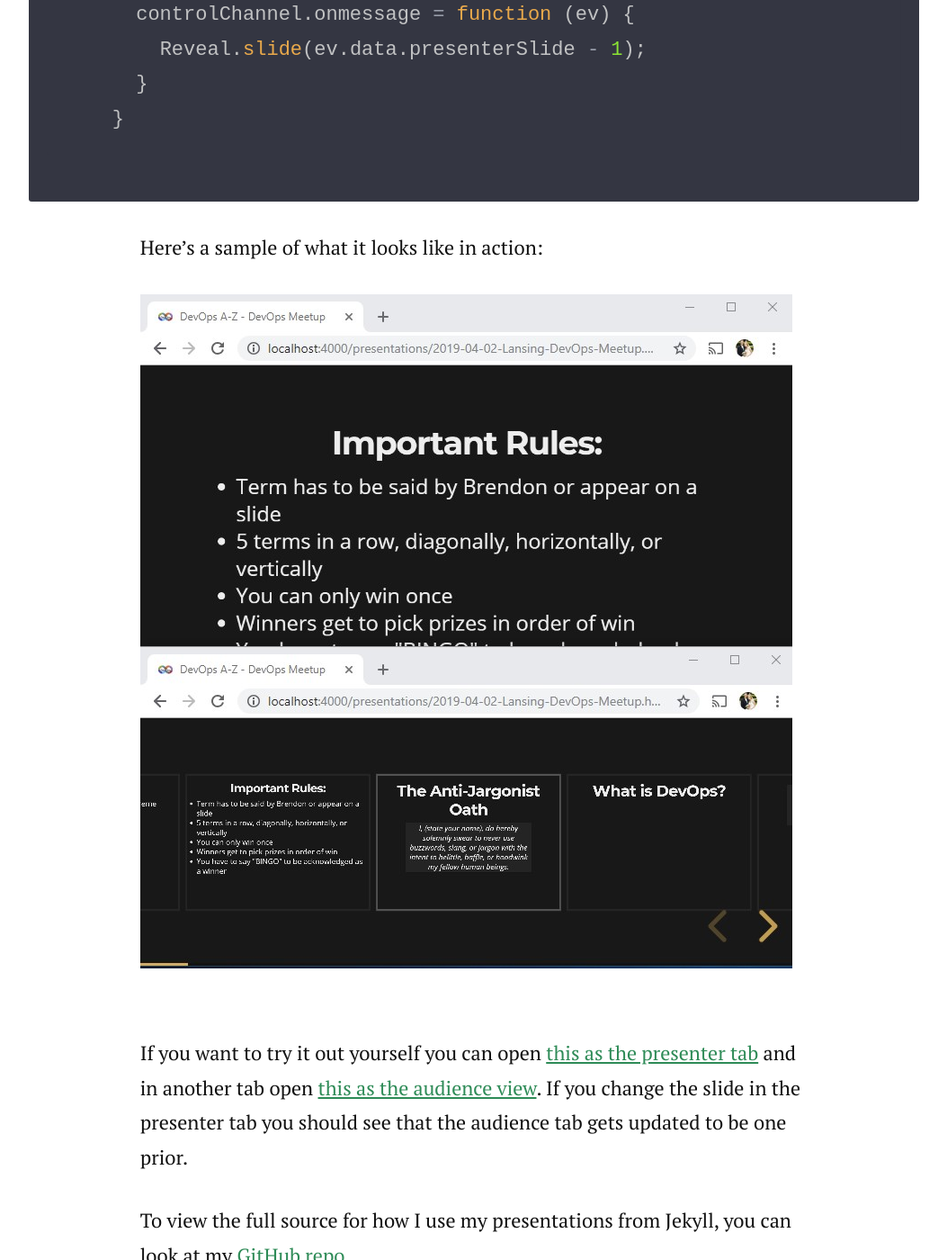
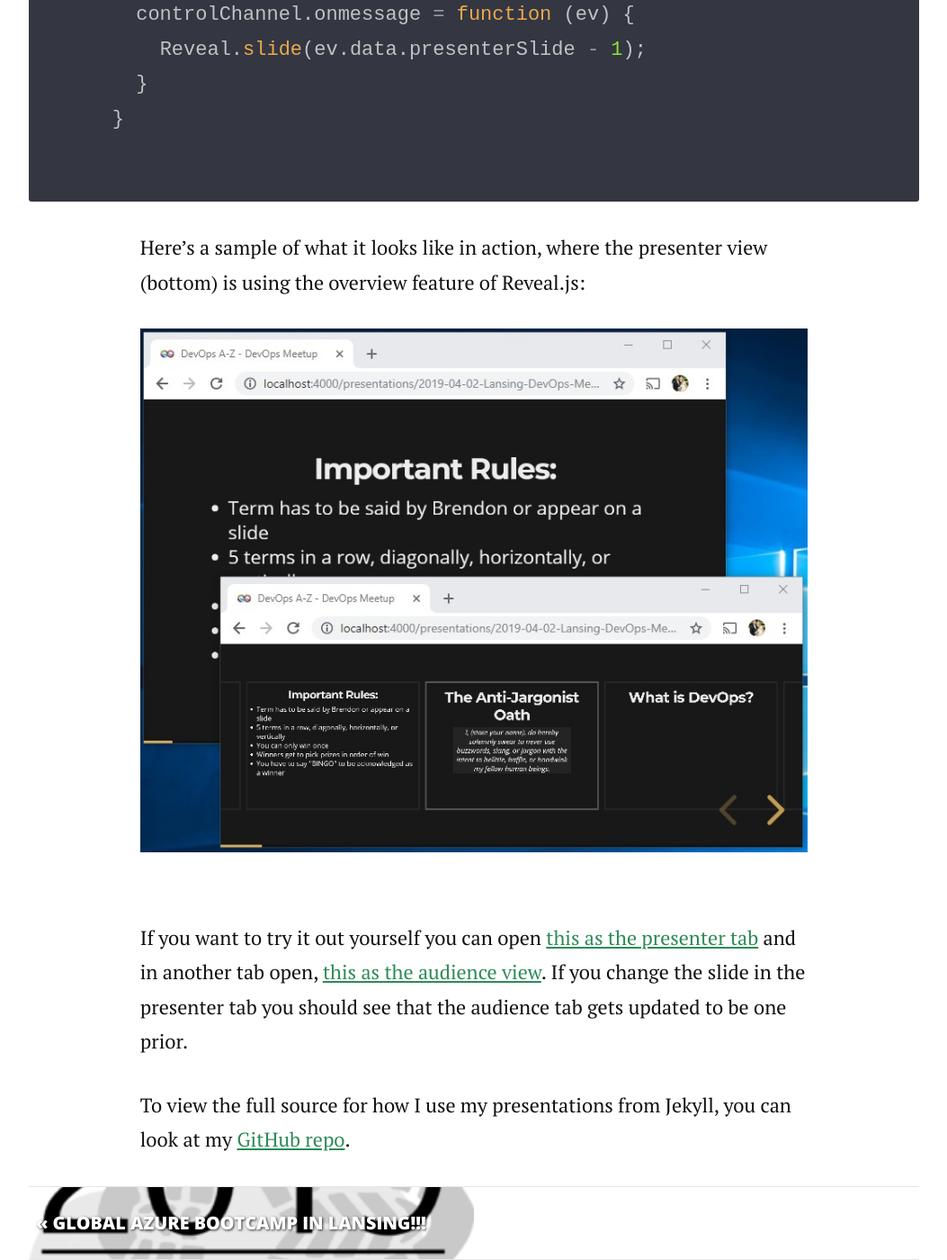
Before and after one commit to brendonthiede/brendonthiede.github.io, a Jekyll site: the page built from _posts/2019-04-02-revealjs-presenter-remote.markdown, in a window 1280 px wide and 1400 px high, scrolled down 3940 px. Shown: the whole window at 90% size, without its empty margins (113-1166 px from the left). Built offline with Jekyll 4.4.1, drawn with Linux system fonts in a browser that asks for light colours; nearby versions of some CDN libraries.

Commit message:
cleaning up the post and better screenshot

````diff
--- a/_posts/2019-04-02-revealjs-presenter-remote.markdown
+++ b/_posts/2019-04-02-revealjs-presenter-remote.markdown
@@ -65,10 +65,10 @@ A major assumption here is that you will only use horizontal slide progressions
     }
 ```
 
-Here's a sample of what it looks like in action:
+Here's a sample of what it looks like in action, where the presenter view (bottom) is using the overview feature of Reveal.js:
 
-![Usage Screenshot](/assets/img/revealjsremoteusage.jpg "Usage screenshot")
+![Usage Screenshot](/assets/img/revealjsremoteusage.jpg "Audience view on top, presenter view on the bottom")
 
-If you want to try it out yourself you can open [this as the presenter tab](https://www.digestibledevops.com/presentations/2019-04-02-Lansing-DevOps-Meetup.html?mode=presenter#/) and in another tab open [this as the audience view](https://www.digestibledevops.com/presentations/2019-04-02-Lansing-DevOps-Meetup.html#/). If you change the slide in the presenter tab you should see that the audience tab gets updated to be one prior.
+If you want to try it out yourself you can open [this as the presenter tab](https://www.digestibledevops.com/presentations/2019-04-02-Lansing-DevOps-Meetup.html?mode=presenter#/) and in another tab open, [this as the audience view](https://www.digestibledevops.com/presentations/2019-04-02-Lansing-DevOps-Meetup.html#/). If you change the slide in the presenter tab you should see that the audience tab gets updated to be one prior.
 
 To view the full source for how I use my presentations from Jekyll, you can look at my [GitHub repo](https://github.com/brendonthiede/brendonthiede.github.io).
````
Also changed, not shown: assets/img/revealjsremoteusage.jpg.
